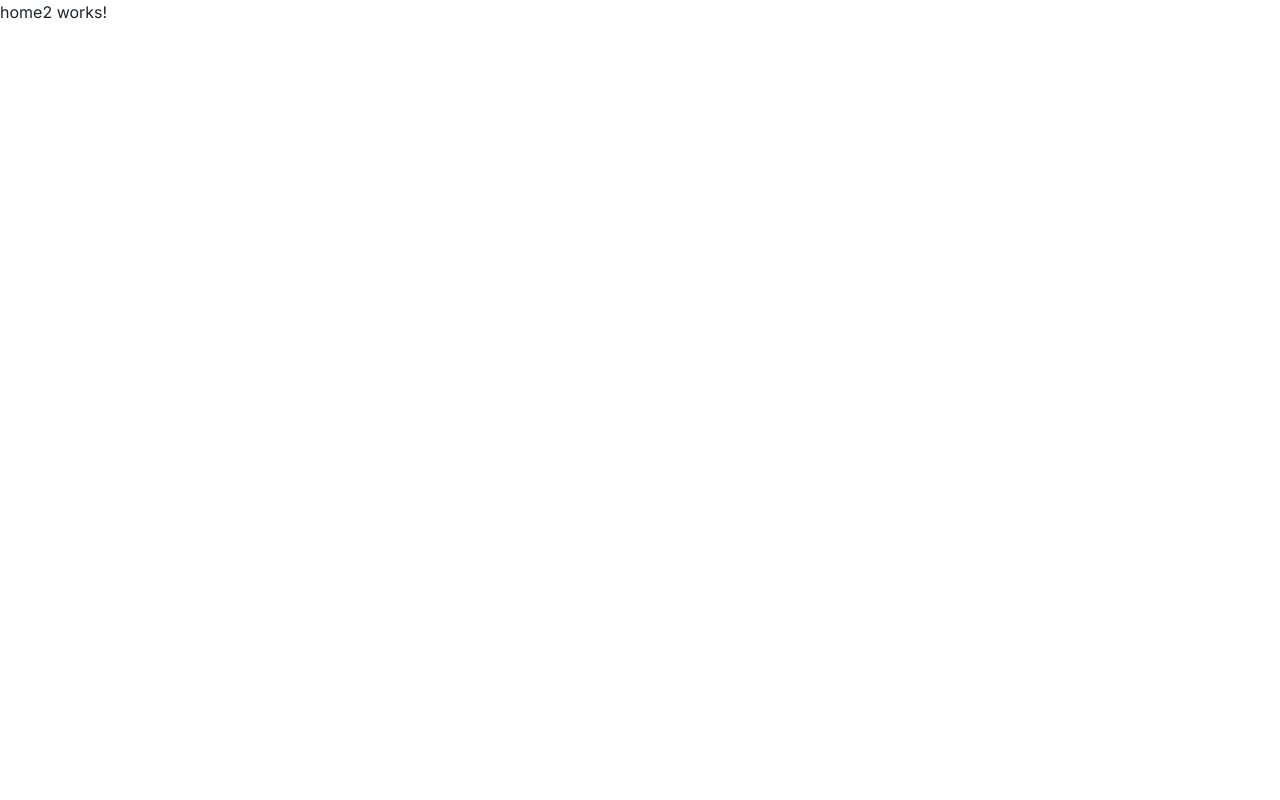
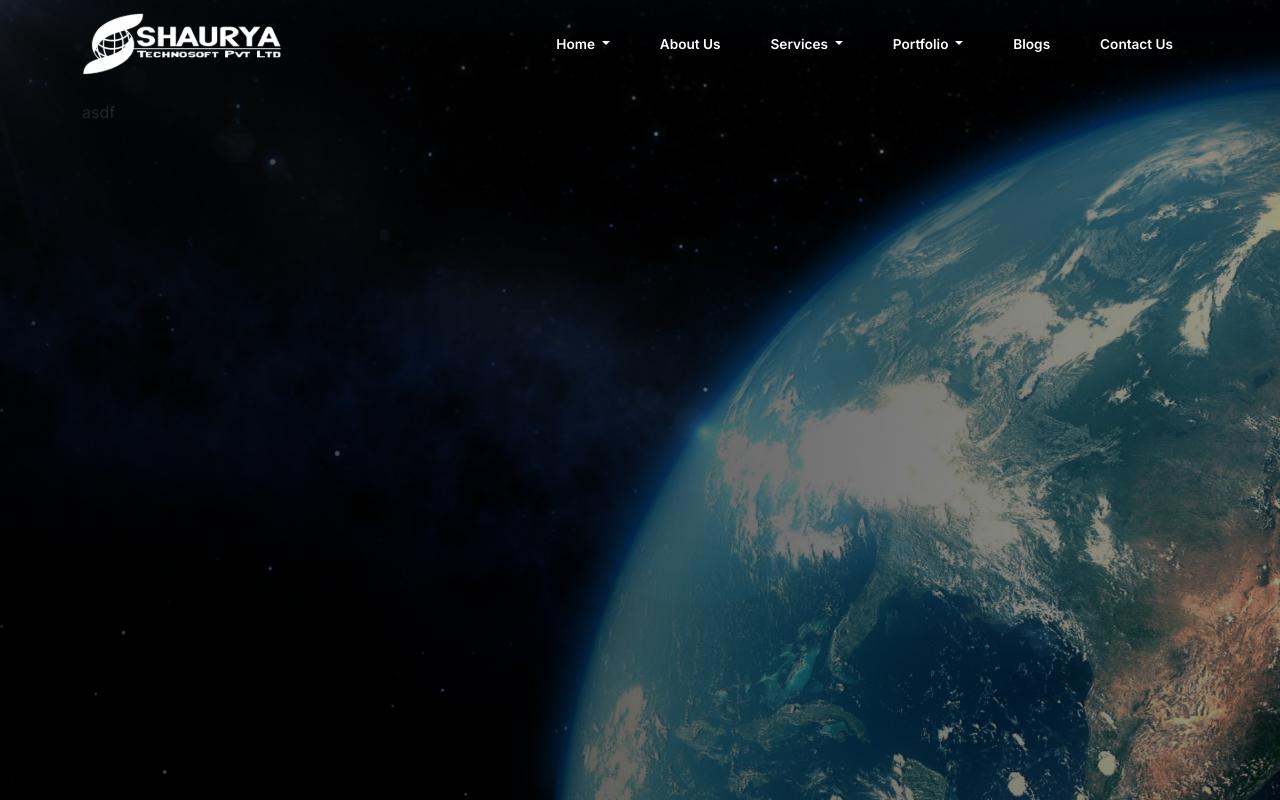
Before and after one commit to stpl-skishorUI/ShauryaTechnosoft-NewDesign, an Angular app: page /home2 in a window 1280 px wide. Built offline with nearby package versions, Linux system fonts and the light colour scheme.

Commit message:
navbar designed and header added in home 2

```diff
--- a/src/app/home2/home2.component.html
+++ b/src/app/home2/home2.component.html
@@ -1 +1,81 @@
-<p>home2 works!</p>
+<header>
+    <nav class="navbar navbar-expand-lg" [class.navbar-scroll]="defaultClassNavbarScrollFlag"
+        (scroll)="onWindowScroll();">
+        <div class="container">
+            <a class="navbar-brand" href="#">
+                <img src="assets/images/home1/STPL_Logo_White.svg">
+            </a>
+            <button class="navbar-toggler" type="button" data-bs-toggle="offcanvas" data-bs-target="#offcanvasNavbar"
+                aria-controls="offcanvasNavbar">
+                <span class="navbar-toggler-icon"></span>
+            </button>
+            <div class="offcanvas offcanvas-end" tabindex="-1" id="offcanvasNavbar"
+                aria-labelledby="offcanvasNavbarLabel">
+                <div class="offcanvas-header">
+                    <h5 class="offcanvas-title" id="offcanvasNavbarLabel">Offcanvas</h5>
+                    <button type="button" class="btn-close" data-bs-dismiss="offcanvas" aria-label="Close"></button>
+                </div>
+                <div class="offcanvas-body">
+                    <ul class="navbar-nav pe-3 pe-lg-0 ms-auto">
+                        <li class="nav-item dropdown">
+                            <a class="nav-link dropdown-toggle active" href="#" role="button" data-bs-toggle="dropdown"
+                                aria-expanded="false">
+                                Home
+                            </a>
+                            <ul class="dropdown-menu">
+                                <li><a class="dropdown-item" href="./home1">Home 1</a></li>
+                                <li><a class="dropdown-item" href="./home2">Home 2</a></li>
+                                <li><a class="dropdown-item" href="./home3">Home 3</a></li>
+                            </ul>
+                        </li>
+                        <li class="nav-item">
+                            <a class="nav-link" href="#">About Us</a>
+                        </li>
+                        <li class="nav-item dropdown">
+                            <a class="nav-link dropdown-toggle" href="#" role="button" data-bs-toggle="dropdown"
+                                aria-expanded="false">
+                                Services
+                            </a>
+                            <ul class="dropdown-menu">
+                                <li><a class="dropdown-item" href="#">Web Development</a></li>
+                                <li><a class="dropdown-item" href="#">Digital Marketing</a></li>
+                                <li><a class="dropdown-item" href="#">SaaS Products</a></li>
+                                <li><a class="dropdown-item" href="#">Apps Development</a></li>
+                                <li><a class="dropdown-item" href="#">SEO Services</a></li>
+                                <li><a class="dropdown-item" href="#">Data Analysis</a></li>
+                            </ul>
+                        </li>
+                        <li class="nav-item dropdown">
+                            <a class="nav-link dropdown-toggle" href="#" role="button" data-bs-toggle="dropdown"
+                                aria-expanded="false">
+                                Portfolio
+                            </a>
+                            <ul class="dropdown-menu">
+                                <li><a class="dropdown-item" href="#">Service 1</a></li>
+                                <li><a class="dropdown-item" href="#">Service 2</a></li>
+                                <li>
+                                    <hr class="dropdown-divider">
+                                </li>
+                                <li><a class="dropdown-item" href="#">Service 3</a></li>
+                            </ul>
+                        </li>
+                        <li class="nav-item">
+                            <a class="nav-link" href="#">Blogs</a>
+                        </li>
+                        <li class="nav-item">
+                            <a class="nav-link" href="#">Contact Us</a>
+                        </li>
+                    </ul>
+                </div>
+            </div>
+        </div>
+    </nav>
+
+    <div class="container">
+        <div class="row">
+            <div class="col-sm-6">
+                asdf
+            </div>
+        </div>
+    </div>
+</header>
--- a/src/app/home2/home2.component.scss
+++ b/src/app/home2/home2.component.scss
@@ -0,0 +1,81 @@
+header{
+    background-image:linear-gradient(90deg, rgba(0, 0, 0, 0.8) 0%, rgba(0, 0, 0, 0.401) 100%), url('../../assets/images/home2/header-bg.jpg');
+    height: 100vh;
+    background-repeat: no-repeat;
+    background-size: cover;
+    padding-block: 100px;
+}
+.navbar {
+    position: fixed;
+    top: 0;
+    right: 0;
+    left: 0;
+    z-index: 1030;
+    border-bottom: 1px solid transparent;
+    transition-duration: 0.6s;
+}
+
+.navbar img {
+    width: 200px;
+}
+
+.navbar-nav .nav-link {
+    font-size: 0.85rem;
+    font-weight: 600;
+    color: #fff;
+    position: relative;
+    padding: 15px 25px;
+}
+
+.navbar-nav .nav-link::before {
+    content: '';
+    position: absolute;
+    bottom: 0;
+    right: 0;
+    width: 0;
+    height: 1px;
+    background-color: #fff;
+    transition: width 0.6s cubic-bezier(0.25, 1, 0.5, 1);
+}
+
+@media (hover: hover) and (pointer: fine) {
+    .navbar-nav .nav-link:hover::before {
+        left: 0;
+        right: auto;
+        width: 100%;
+    }
+}
+
+.navbar-nav .dropdown-menu {
+    background-color: var(--home2-main-color);
+    border-radius: 0;
+    padding: 15px;
+}
+
+.navbar-nav .dropdown-menu .dropdown-item {
+    color: #fff;
+    font-size: 0.85rem;
+    font-weight: 600;
+    line-height: 2rem;
+    -webkit-transition: .3s ease-in-out;
+    transition: all .3s ease-in-out;
+}
+
+.navbar-nav .dropdown-menu .dropdown-item:hover {
+    color: var(--home2-bg-color);
+    background-color: transparent;
+    -webkit-transition: .3s ease-in-out;
+    transition: all .3s ease-in-out;
+}
+
+.navbar-scroll {
+    background-color: var(--home2-main-color) !important;
+    padding-block: 5px;
+    transition: all .6s ease-in-out;
+    box-shadow: 0 5px 5px 0 rgb(0 0 0 / 4%);
+}
+
+.navbar-scroll img {
+    width: 150px;
+    transition: all .6s ease-in-out;
+}
--- a/src/app/home2/home2.component.ts
+++ b/src/app/home2/home2.component.ts
@@ -1,4 +1,4 @@
-import { Component } from '@angular/core';
+import { Component, HostListener } from '@angular/core';
 
 @Component({
   selector: 'app-home2',
@@ -6,5 +6,19 @@ import { Component } from '@angular/core';
   styleUrls: ['./home2.component.scss']
 })
 export class Home2Component {
+  defaultClassNavbarScrollFlag:boolean =false;
 
+  @HostListener('window:scroll', ['$event'])
+
+  onWindowScroll() {
+
+    if (!this.defaultClassNavbarScrollFlag) {
+      let element = document.querySelector('.navbar') as HTMLElement;
+      if (window.pageYOffset > element.clientHeight) {
+        element.classList.add('navbar-scroll');
+      } else {
+        element.classList.remove('navbar-scroll');
+      }
+    }
+  }
 }
```
